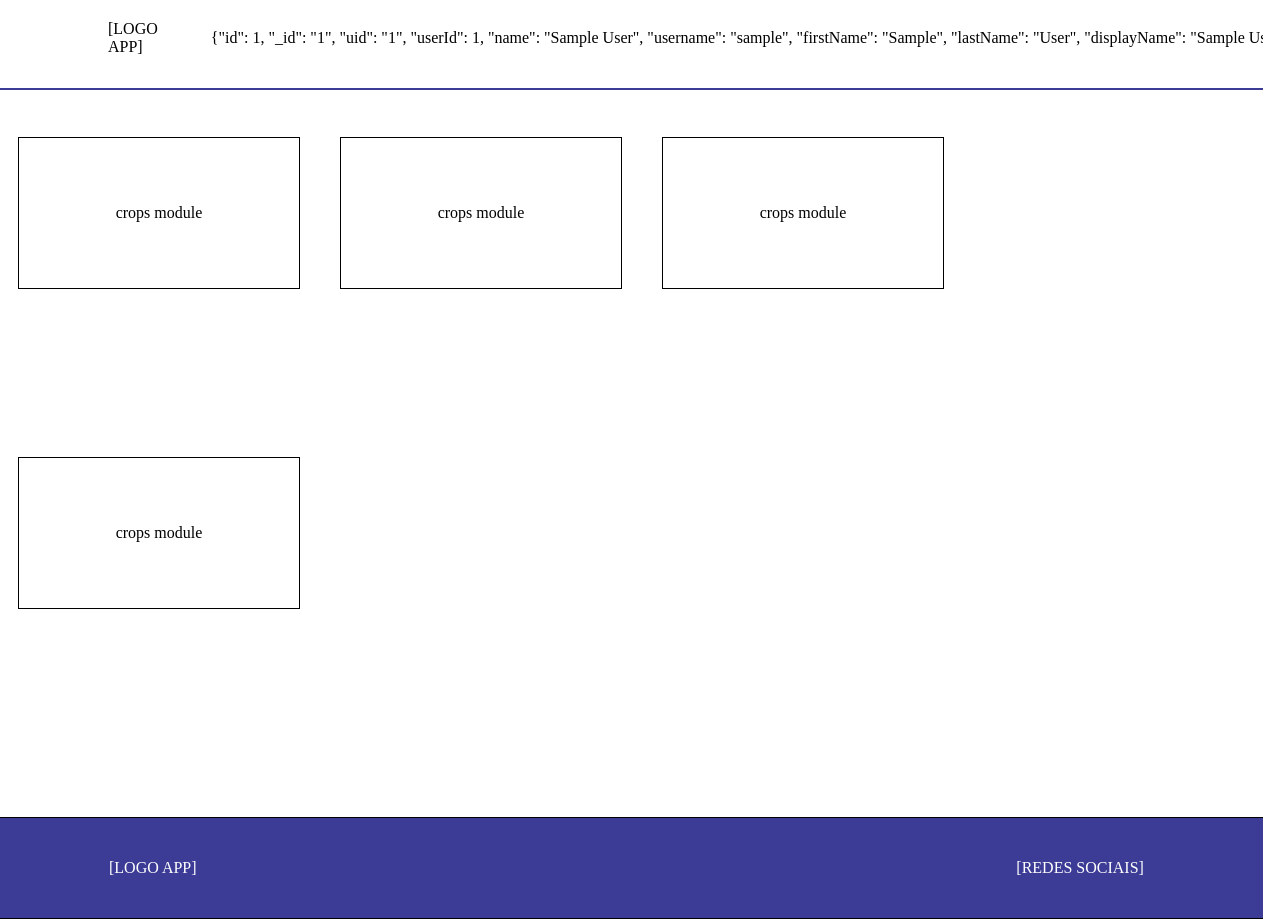
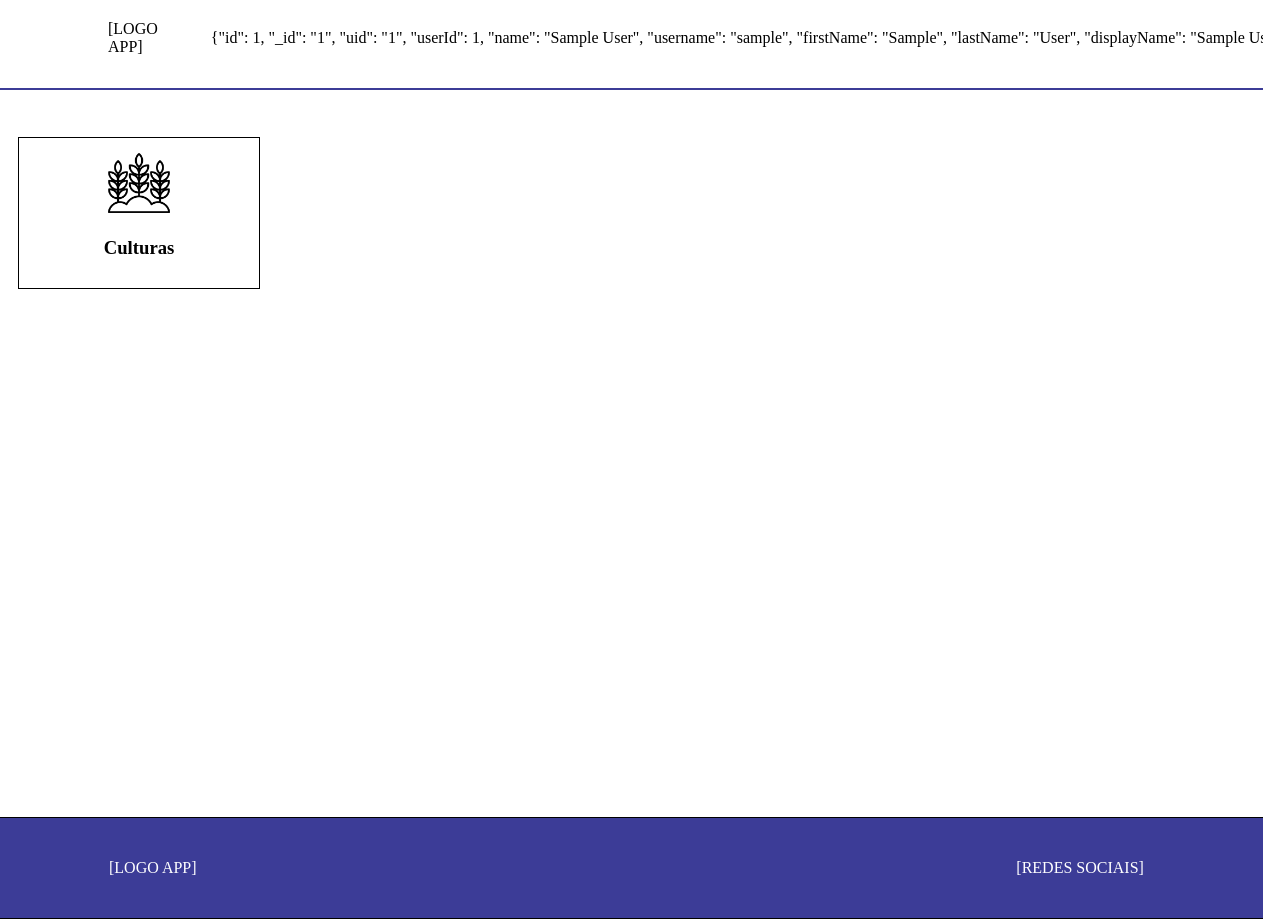
Before and after one commit to rapael-augusto/metabolismoagrario_frontweb, a Next.js app: page /home in a window 1280 px wide. Built offline with nearby package versions, Linux system fonts and the light colour scheme; sample sign-in values are in the browser's storage.

Commit message:
implementacao de filtro para culturas + ajuste no componente de modulos

```diff
--- a/src/app/home/page.tsx
+++ b/src/app/home/page.tsx
@@ -5,16 +5,14 @@ import SecurityComp from "@/components/auth/security";
 import Modulo from "@/components/home/module";
 import Layout from "@/components/layout/layout";
 
+
 const Home = () => {
 
     return (
         <SecurityComp>
             <Layout>
                 <div className="homepage-box">
-                    <Modulo URL="/crops" text="crops module" />
-                    <Modulo URL="/crops" text="crops module" />
-                    <Modulo URL="/crops" text="crops module" />
-                    <Modulo URL="/crops" text="crops module" />
+                    <Modulo URL="/crops" text="Culturas" imageUrl="/culturasIcon.png" />
                 </div>
             </Layout>
         </SecurityComp>
--- a/src/components/home/module.tsx
+++ b/src/components/home/module.tsx
@@ -1,12 +1,25 @@
 import { moduleType } from "@/types/modulo";
 import "../../styles/home/modulo.css"
+import Image from "next/image";
 
-const Modulo: React.FC<moduleType> = ({text, URL }) => {
+
+const Modulo: React.FC<moduleType> = ({ text, URL, imageUrl }) => {
+
 
     return (
         <a href={URL}>
             <div className="modulo-box">
-                {text}
+
+                <Image
+                    src={imageUrl}
+                    alt=""
+                    width={70}
+                    height={70}
+                />
+
+                <div>
+                    <h3>{text}</h3>
+                </div>
             </div>
         </a>
 
--- a/src/styles/crops/pageCrops.css
+++ b/src/styles/crops/pageCrops.css
@@ -13,6 +13,9 @@
     display: flex;
     align-items: center;
     justify-content: flex-end;
+}
+.filtro_crops{
+    margin: 0 15px 0 0;
 }
 .list-crops{
     margin: 30px auto;
--- a/src/styles/home/modulo.css
+++ b/src/styles/home/modulo.css
@@ -5,10 +5,11 @@ a{
 
 
 .modulo-box{
-    width: 280px;
+    width: 240px;
     height: 150px;
     border: 1px solid black;
     display: flex;
+    flex-direction: column;
     align-items: center;
     justify-content: center;
     margin: 10px 20px 0 20px;
--- a/src/types/modulo.tsx
+++ b/src/types/modulo.tsx
@@ -1,4 +1,5 @@
 export interface moduleType{
     text: string
     URL: string
+    imageUrl: string
 }
```
Also changed, not shown: src/app/crops/page.tsx (+34 -2 lines), public/culturasIcon.png (added).
